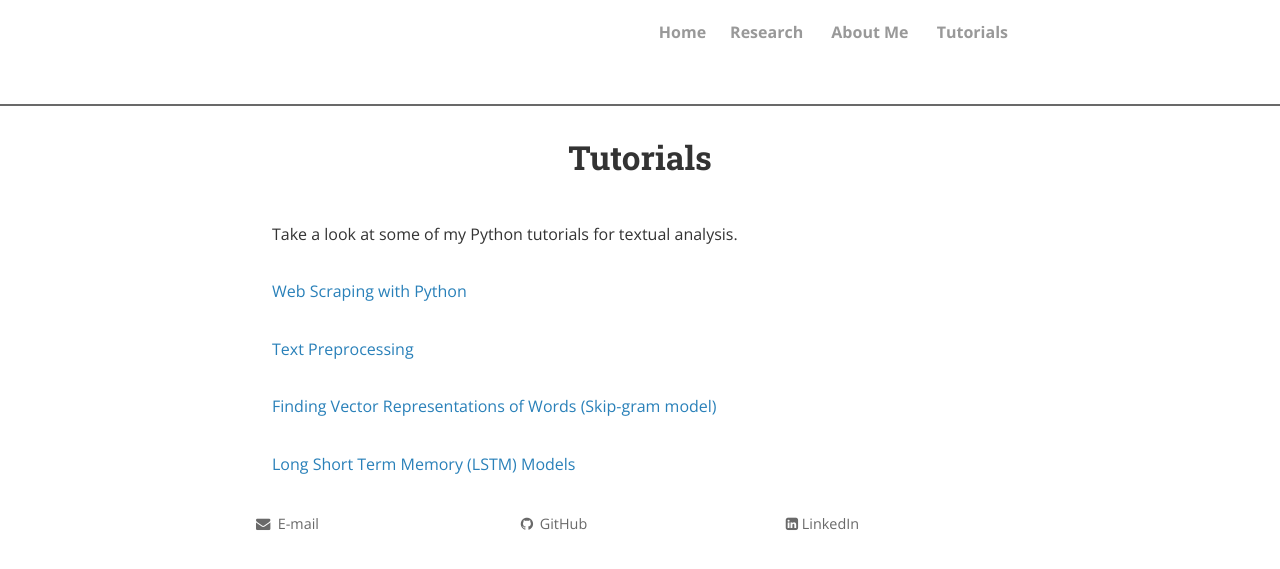
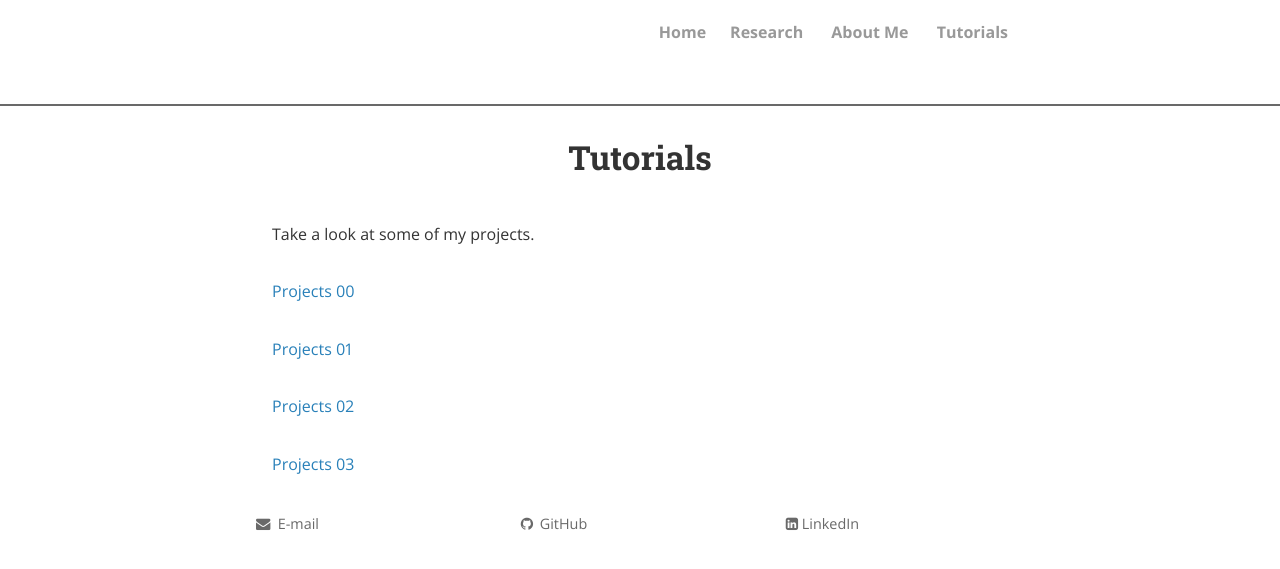
Before and after one commit to Yunga-Wu/Yunga-Wu.github.io, a Jekyll site: the page built from tutorials.html, in a window 1280 px wide. Shown: the top 569 px of the page. Built offline with Jekyll 4.4.1, drawn with Linux system fonts in a browser that asks for light colours; nearby versions of some CDN libraries; comment, search, counter and statistics services are not loaded; a style sheet for code colours, icons or effects is not loaded.

Commit message:
Update tutorials.html

```diff
--- a/tutorials.html
+++ b/tutorials.html
@@ -3,13 +3,13 @@ layout: page
 title: Tutorials
 permalink: /tutorials/
 ---
-Take a look at some of my Python tutorials for textual analysis.
+Take a look at some of my projects.
 <br>
 <br>
-<a href="https://github.com/pesoto/Text-Analysis/blob/master/1_Web_Scraping_Tutorial.ipynb" target="_self">Web Scraping with Python</a><br>
+<a href="https://github.com/yunga-wu" target="_self">Projects 00</a><br>
 <br>
-<a href="https://github.com/pesoto/Text-Analysis/blob/master/2_Text_Preprocessing_Tutorial.ipynb" target="_self">Text Preprocessing</a><br>
+<a href="https://github.com/yunga-wu" target="_self">Projects 01</a><br>
 <br>
-<a href="https://github.com/pesoto/Text-Analysis/blob/master/5_Skip_Gram_Tutorial.ipynb" target="_self">Finding Vector Representations of Words (Skip-gram model)</a><br>
+<a href="https://github.com/yunga-wu" target="_self">Projects 02</a><br>
 <br>
-<a href="https://github.com/pesoto/Text-Analysis/blob/master/6_LSTM_Tutorial.ipynb" target="_self">Long Short Term Memory (LSTM) Models</a><br>
+<a href="https://github.com/yunga-wu" target="_self">Projects 03</a><br>
```
